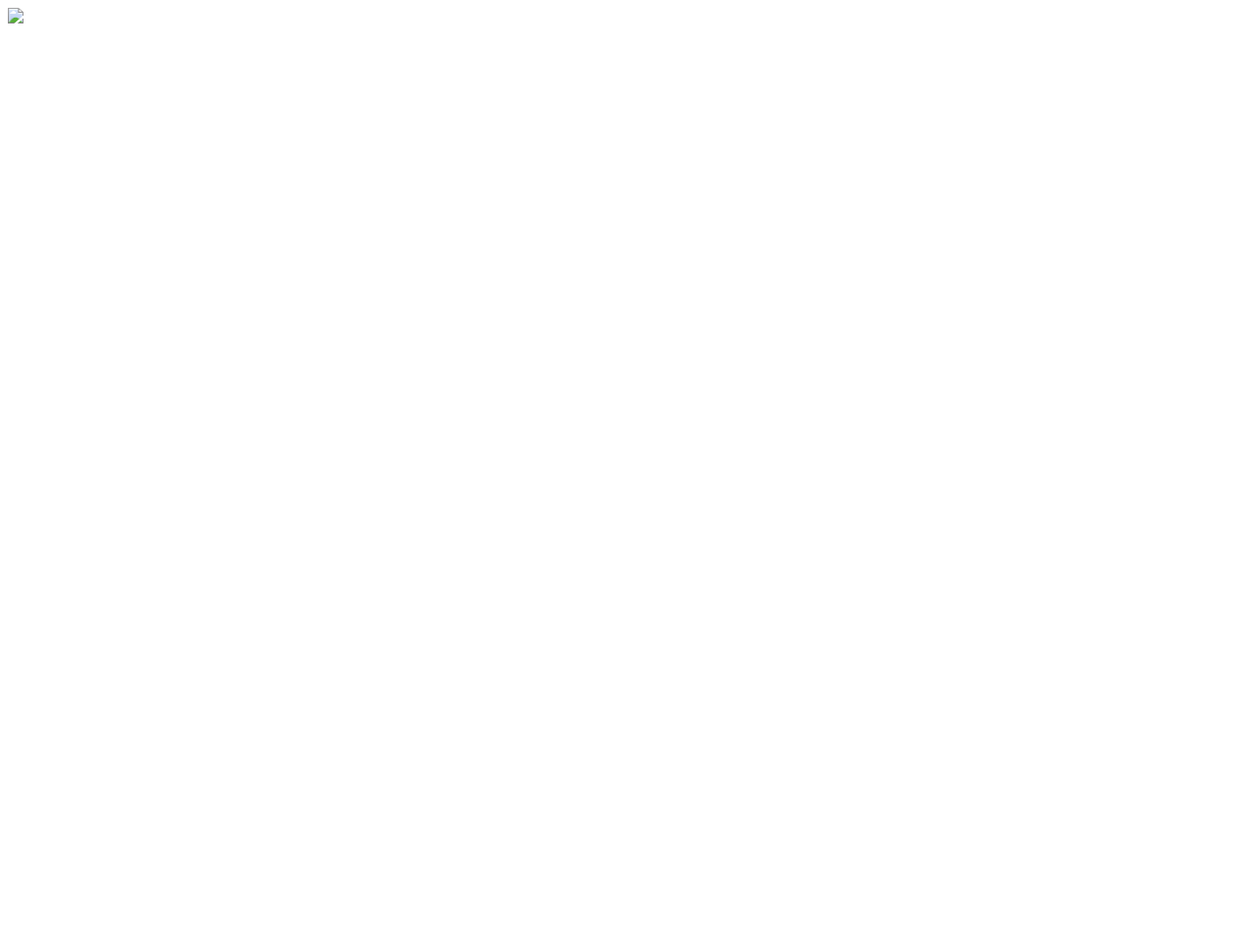
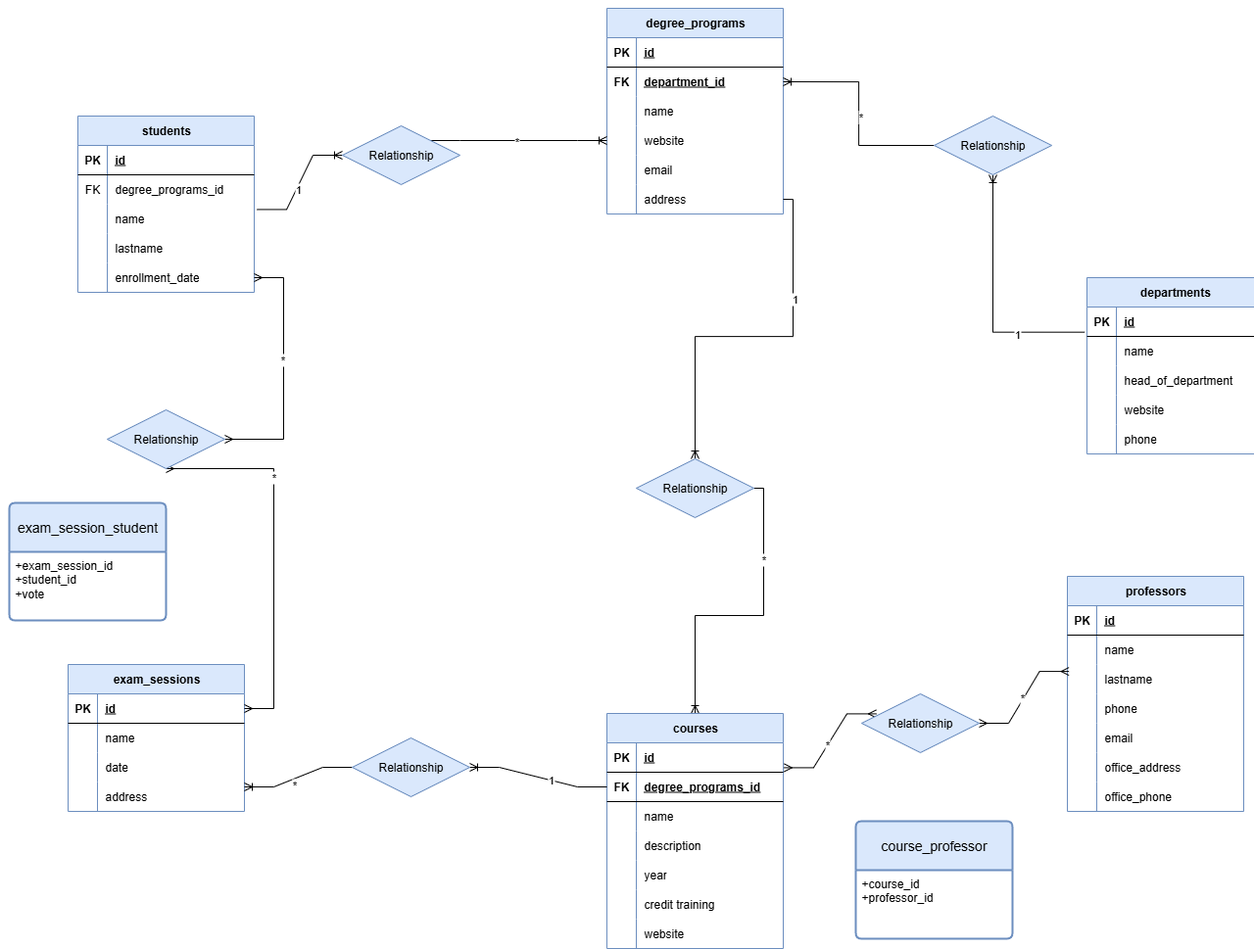
Before and after one commit to Lucia994/db-university, a plain HTML site: page index.html in a window 1280 px wide. Shown: the whole page at 98% size. Before the commit the page ends 800 px from the top, so only its background shows below. Drawn offline with Linux system fonts and the light colour scheme.

Commit message:
Add database structure schema in index.html file

```diff
--- a/index.html
+++ b/index.html
@@ -6,7 +6,7 @@
     <title>DB-University</title>
 </head>
 <body>
-    <img src="./img/">
+    <img src="./img/univerity_db.drawio.png">
 
 </body>
 </html>
```
Also changed, not shown: img/univerity_db.drawio.png (added).
